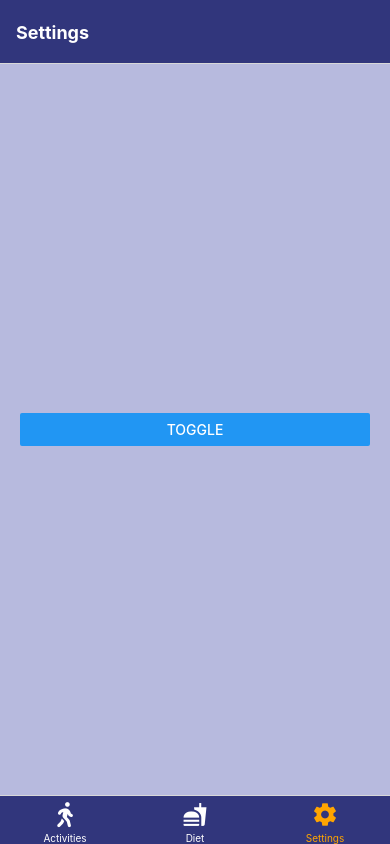
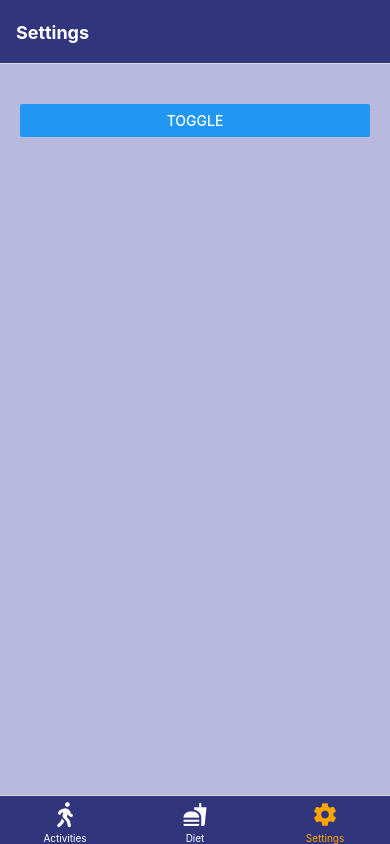
Before and after one commit to annanfu/MobileDevA2, a React Native app: screen /Settings in a window 390 px wide. Built offline with nearby package versions, Linux system fonts and the light colour scheme.

Commit message:
Fixed the bug of DatePicker; Updated the inputs' background colors; Updated the flex view of the screen

```diff
--- a/Components/Background.js
+++ b/Components/Background.js
@@ -21,7 +21,8 @@ const styles = StyleSheet.create({
     justifyContent: "center",
   },
   container: {
-    justifyContent: "center",
+    //justifyContent: "center",
+    marginTop: 20,
     flex: 1,
     padding: 20,
   },
--- a/Components/DatePicker.js
+++ b/Components/DatePicker.js
@@ -60,7 +60,7 @@ const styles = StyleSheet.create({
     borderWidth: 2,
     borderRadius: 5,
     borderColor: themes.light.primary,
-    backgroundColor: themes.light.text,
+    backgroundColor: themes.light.inputbackground,
     fontSize: 18,
     color: themes.light.primary,
     padding: 5,
--- a/Components/Input.js
+++ b/Components/Input.js
@@ -27,7 +27,7 @@ const styles = StyleSheet.create({
     borderWidth: 2,
     borderRadius: 5,
     borderColor: themes.light.primary,
-    backgroundColor: themes.light.text,
+    backgroundColor: themes.light.inputbackground,
     fontSize: 18,
     color: themes.light.primary,
     padding: 5,
--- a/Components/PrimaryText.js
+++ b/Components/PrimaryText.js
@@ -15,5 +15,6 @@ const styles = StyleSheet.create({
   text: {
     fontSize: 15,
     fontWeight: "bold",
+    marginBottom: 5,
   },
 });
--- a/Screens/AddAnActivity.js
+++ b/Screens/AddAnActivity.js
@@ -7,6 +7,7 @@ import Input from '../Components/Input'
 import DropDownPicker from 'react-native-dropdown-picker'
 import DatePicker from '../Components/DatePicker'
 import { DataContext } from '../Contexts/dataContext'
+import { themes } from '../helper'
 
 
 export default function AddAnActivity({navigation}) {
@@ -41,6 +42,7 @@ export default function AddAnActivity({navigation}) {
 
   return (
     <Background>
+      <View style={styles.topView}>
         <PrimaryText>Activity *</PrimaryText>
         <DropDownPicker
             open={open}
@@ -51,6 +53,9 @@ export default function AddAnActivity({navigation}) {
             setItems={setItems}
             onChangeItem={(item) => setActivity(item.value)}
             placeholder="Select An Activity"
+            style={styles.dropDownContainer}
+            textStyle={styles.dropDownText}
+            placeholderStyle={styles.dropDownText}
         />
         <PrimaryText>Duration (min) *</PrimaryText>
         <Input
@@ -61,15 +66,39 @@ export default function AddAnActivity({navigation}) {
         <PrimaryText>Date *</PrimaryText>
         <DatePicker
             value={date}
-        onChange={() => setDate(date)}
+            onChange={(newDate) => setDate(newDate)}
             display="default"
         />
+      </View>
+      <View style={styles.bottomView}>
         <ButtonArea>
             <Button title="Cancel" onPress={() => navigation.goBack()} />
             <Button title="Save" onPress={handleSave} />
         </ButtonArea>
+      </View>
     </Background>
   );
 }
 
-const styles = StyleSheet.create({})
+const styles = StyleSheet.create({
+  dropDownContainer: {
+    borderColor: themes.light.primary,
+    borderWidth: 2,
+    borderRadius: 5,
+    marginBottom: 20,
+    backgroundColor: themes.light.inputbackground,
+  },
+  dropDownText: {
+    fontSize: 18,
+    color: themes.light.primary,
+  },
+  topView: {
+    flex: 4,
+    //justifyContent: "center",
+    //alignItems: "center",
+  },
+  bottomView: {
+    flex: 1,
+    //alignItems: "center",
+  },
+});
--- a/helper.js
+++ b/helper.js
@@ -4,6 +4,7 @@ export const themes = {
     active: "orange", //  active tab
     text: "#FFFFFF", // White for text on dark backgrounds
     background: "#b7bade", // Background color for the app in light mode
+    inputbackground: "lightgrey", // Background color for the input fields
   },
   dark: {
     primary: "#FFFFFF", // White for text on dark backgrounds in dark mode
```
Lines whose indentation alone changed are shown as unchanged.
